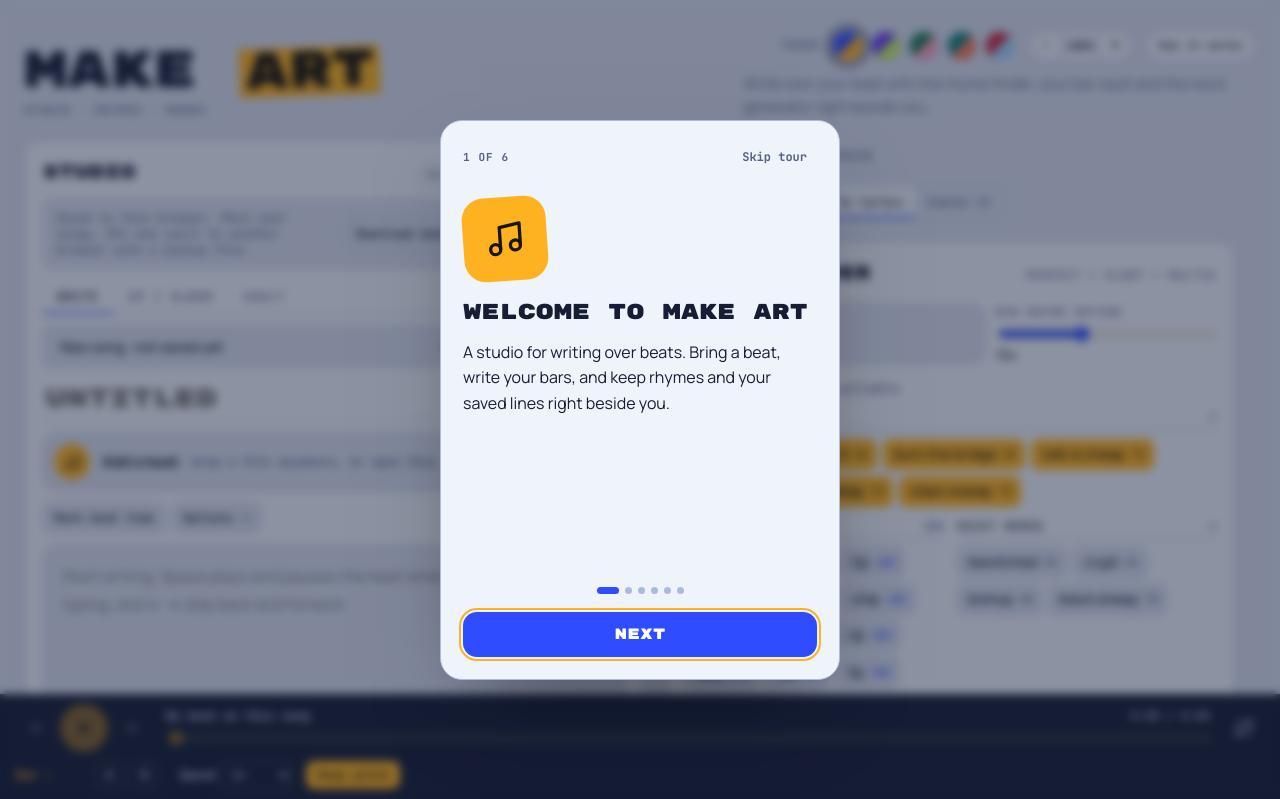
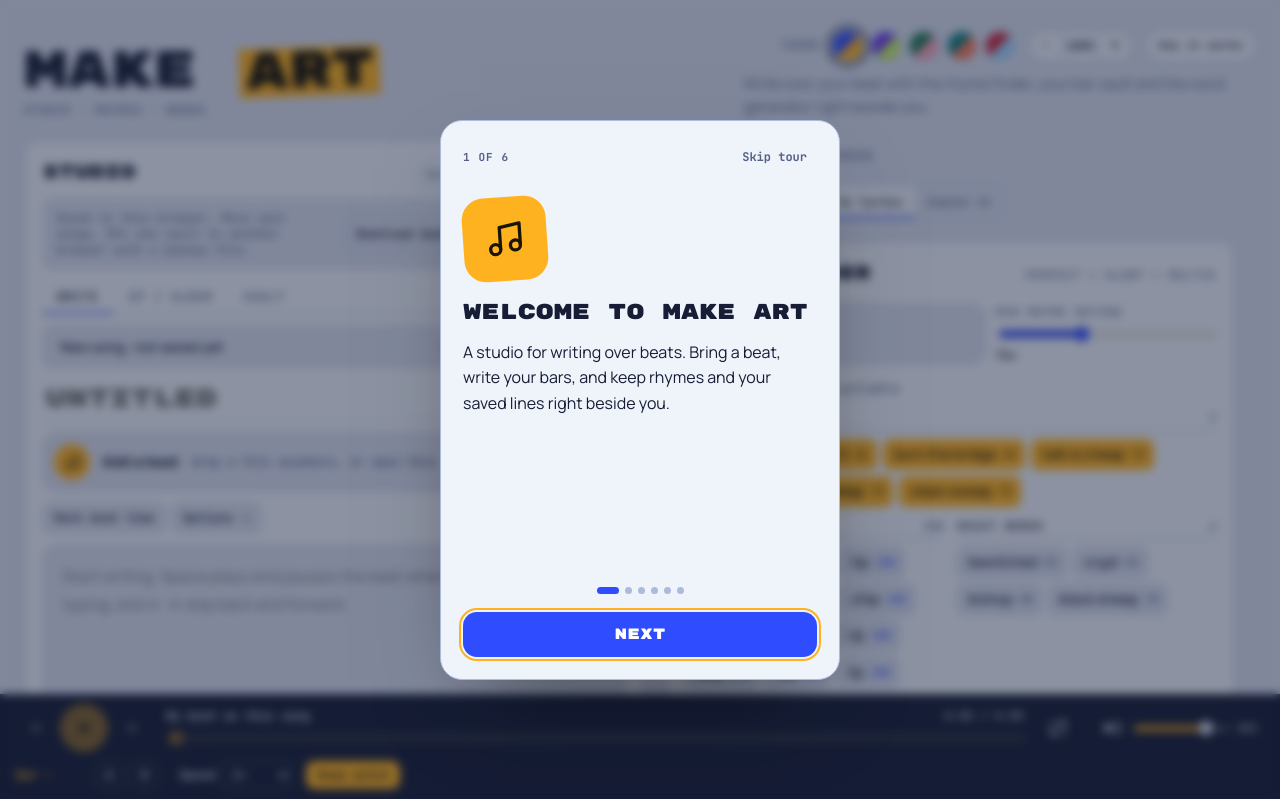
Before and after one commit to 808alex/make-art, a plain HTML site: page index.html in a window 1280 px wide. Shown: the top 799 px of the page. Drawn offline with Linux system fonts and the light colour scheme.

Commit message:
Add a volume control to the beat player
- Speaker button + slider next to the loop button; the level is remembered
  across beats and reloads, so loud beats stay turned down
- Squared curve for finer control at quiet levels; click the speaker to mute
- On phones the speaker opens a pop-up slider
- Hidden on iPhone/iPad, where browsers don't allow changing audio volume

Co-Authored-By: Claude Opus 5.5 <noreply@anthropic.com>
Claude-Session: https://claude.ai/code/session_011TydVJDmop1ALfNiVgoBFm

```diff
--- a/css/styles.css
+++ b/css/styles.css
@@ -308,7 +308,7 @@ kbd { font: 700 10.5px var(--mono); padding: 2px 5px; border-radius: 4px; border
 .pbtn.play:hover { background: var(--pl-accent); filter: brightness(1.06); }
 .pbtn.loop[aria-pressed="false"] { opacity: .45; }
 .pbtn:focus-visible { outline: 2.5px solid var(--pl-accent); outline-offset: 2px; }
-.player[data-ready="false"] .pbtn:not(.loop), .player[data-ready="false"] #seek { opacity: .45; pointer-events: none; }
+.player[data-ready="false"] .pbtn:not(.loop):not(#volBtn), .player[data-ready="false"] #seek { opacity: .45; pointer-events: none; }
 .pl-track { flex: 1; min-width: 0; display: grid; grid-template-columns: minmax(0, 1fr); gap: 4px; }
 .pl-meta { display: flex; justify-content: space-between; gap: 10px; font: 600 12px var(--mono); }
 .pl-meta span:first-child { overflow: hidden; text-overflow: ellipsis; white-space: nowrap; min-width: 0; }
@@ -318,6 +318,36 @@ kbd { font: 700 10.5px var(--mono); padding: 2px 5px; border-radius: 4px; border
   .pl-inner { gap: 8px; }
   .pbtn { width: 34px; height: 34px; }
   .pbtn.play { width: 44px; height: 44px; }
+}
+/* Volume */
+.vol { position: relative; display: flex; align-items: center; gap: 2px; }
+.vol .x { display: none; }
+.vol[data-level="off"] .w1, .vol[data-level="off"] .w2, .vol[data-level="low"] .w2 { display: none; }
+.vol[data-level="off"] .x { display: inline; }
+.volpop { display: flex; align-items: center; gap: 8px; }
+#volume {
+  width: 96px; height: 18px; margin: 0; cursor: pointer; background: transparent; -webkit-appearance: none; appearance: none;
+}
+#volume::-webkit-slider-runnable-track {
+  height: 5px; border-radius: 3px;
+  background: linear-gradient(to right, var(--pl-accent) var(--fill, 80%), color-mix(in srgb, var(--pl-ink) 28%, transparent) var(--fill, 80%));
+}
+#volume::-webkit-slider-thumb { -webkit-appearance: none; width: 14px; height: 14px; margin-top: -4.5px; border-radius: 50%; background: var(--pl-ink); border: 0; }
+#volume::-moz-range-track { height: 5px; border-radius: 3px; background: color-mix(in srgb, var(--pl-ink) 28%, transparent); }
+#volume::-moz-range-progress { height: 5px; border-radius: 3px; background: var(--pl-accent); }
+#volume::-moz-range-thumb { width: 14px; height: 14px; border-radius: 50%; background: var(--pl-ink); border: 0; }
+#volume:focus-visible { outline: 2.5px solid var(--pl-accent); outline-offset: 3px; border-radius: 4px; }
+.volpct { font: 700 11px var(--mono); min-width: 4ch; opacity: .75; font-variant-numeric: tabular-nums; }
+@media (max-width: 860px) { .volpct { display: none; } #volume { width: 76px; } }
+@media (max-width: 520px) {
+  .volpop {
+    position: absolute; right: -6px; bottom: calc(100% + 12px); padding: 12px 14px; border-radius: var(--rad-lg);
+    background: var(--pl-bg); box-shadow: 0 8px 24px rgba(0,0,0,.3); border: var(--bw) solid color-mix(in srgb, var(--pl-ink) 20%, transparent);
+    opacity: 0; transform: translateY(6px); pointer-events: none; transition: opacity .15s ease, transform .15s ease;
+  }
+  .vol.open .volpop { opacity: 1; transform: none; pointer-events: auto; }
+  .vol .volpct { display: inline; }
+  #volume { width: 150px; height: 28px; }
 }
 .toast { bottom: calc(96px + env(safe-area-inset-bottom, 0px)); }
 .tolyrics {
--- a/index.html
+++ b/index.html
@@ -344,6 +344,10 @@
       <div class="seekwrap"><div class="abzone" id="abZone" hidden></div><input type="range" id="seek" min="0" max="1000" value="0" step="1" aria-label="Seek"></div>
     </div>
     <button class="pbtn loop" type="button" id="loopBtn" aria-pressed="true" aria-label="Loop beat" title="Loop"><svg viewBox="0 0 24 24" fill="none" stroke="currentColor" stroke-width="2" stroke-linecap="round" stroke-linejoin="round"><path d="M17 2l4 4-4 4"/><path d="M3 11v-1a4 4 0 0 1 4-4h14"/><path d="M7 22l-4-4 4-4"/><path d="M21 13v1a4 4 0 0 1-4 4H3"/></svg></button>
+    <div class="vol" id="vol">
+      <button class="pbtn" type="button" id="volBtn" aria-label="Mute" title="Mute"><svg viewBox="0 0 24 24" fill="none" stroke="currentColor" stroke-width="2" stroke-linecap="round" stroke-linejoin="round"><path d="M11 5L6 9H2v6h4l5 4V5z" fill="currentColor" stroke="none"/><path class="w1" d="M15.5 8.5a5 5 0 0 1 0 7"/><path class="w2" d="M19 5a10 10 0 0 1 0 14"/><path class="x" d="M16 9l6 6M22 9l-6 6"/></svg></button>
+      <div class="volpop"><input type="range" id="volume" min="0" max="100" step="1" value="80" aria-label="Volume"><span class="volpct" id="volPct">80%</span></div>
+    </div>
   </div>
   <div class="pl-extra">
     <span class="barpos" id="barPos" title="Bar and beat, worked out from the BPM">Bar –</span>
--- a/js/extras.js
+++ b/js/extras.js
@@ -622,3 +622,34 @@ $("optHl").checked = hlOn; $("optSyl").checked = sylOn;
   // the rhyme dictionary loads after the page; recolour once it's ready
   const wait = setInterval(() => { if (RH.loaded()) { clearInterval(wait); renderHL(); } }, 300);
 })();
+
+// ---- Volume: remembered between beats, since most beats come in loud ----
+(function () {
+  const vol = $("vol"), range = $("volume"), btn = $("volBtn"), pct = $("volPct");
+  // iPhone and iPad ignore audio.volume, so the slider would do nothing there
+  const probe = new Audio(); probe.volume = 0.5;
+  if (probe.volume !== 0.5) { vol.hidden = true; return; }
+  let level = 80, muted = false;
+  try { const v = parseInt(localStorage.getItem("ma.vol"), 10); if (v >= 0 && v <= 100) level = v; muted = localStorage.getItem("ma.mute") === "1"; } catch (e) {}
+  const small = () => matchMedia("(max-width: 520px)").matches;
+  function apply() {
+    // squared so the bottom half of the slider gives fine control over quiet levels
+    audio.volume = muted ? 0 : Math.pow(level / 100, 2);
+    range.value = level; pct.textContent = (muted ? 0 : level) + "%";
+    range.style.setProperty("--fill", (muted ? 0 : level) + "%");
+    const off = muted || level === 0;
+    vol.dataset.level = off ? "off" : level < 45 ? "low" : "high";
+    btn.setAttribute("aria-label", small() ? "Volume" : off ? "Unmute" : "Mute");
+    btn.title = small() ? "Volume" : off ? "Unmute" : "Mute";
+    try { localStorage.setItem("ma.vol", String(level)); localStorage.setItem("ma.mute", muted ? "1" : "0"); } catch (e) {}
+  }
+  range.addEventListener("input", () => { level = +range.value; muted = false; apply(); });
+  btn.addEventListener("click", e => {
+    if (small()) { vol.classList.toggle("open"); e.stopPropagation(); return; }
+    if (level === 0) { level = 60; muted = false; } else muted = !muted;
+    apply();
+  });
+  // on phones the slider pops up above the button; tapping anywhere else closes it
+  document.addEventListener("pointerdown", e => { if (vol.classList.contains("open") && !vol.contains(e.target)) vol.classList.remove("open"); });
+  apply();
+})();
```
Also changed, not shown: 1 other file.
